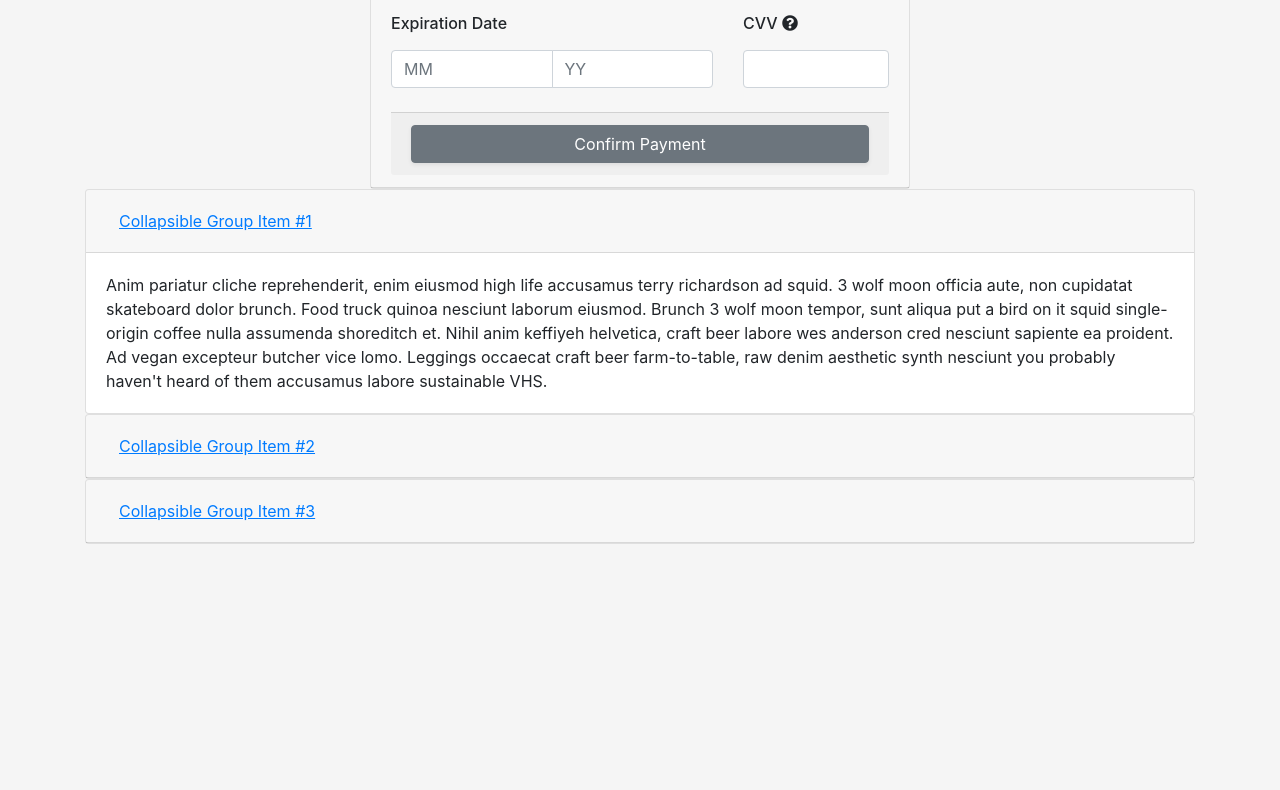
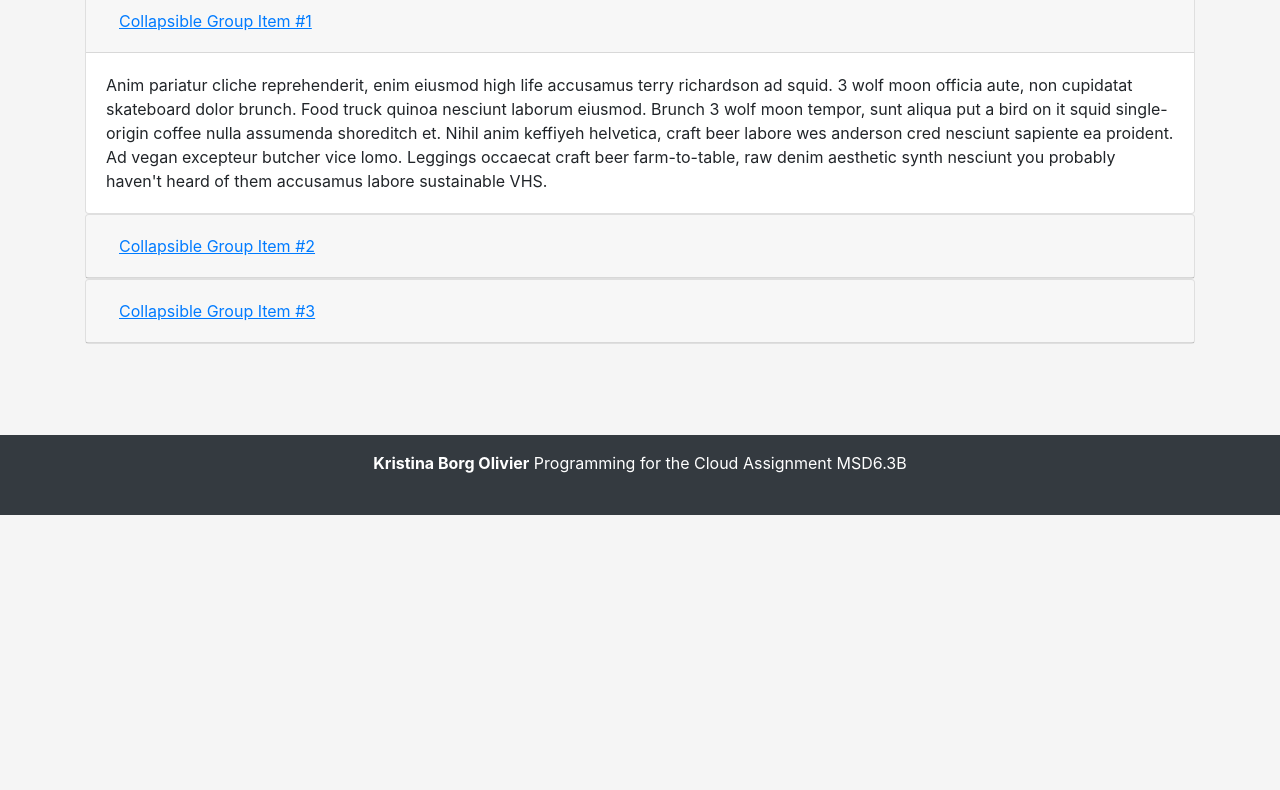
Before and after one commit to kri2309/PFC, a website: page frontend/payments.html in a window 1280 px wide. Shown: the part 845-1635 px from the top of the page. After the commit the page ends 1360 px from the top, so only its background shows below. Drawn offline with nearby package versions, Linux system fonts and the light colour scheme; no server answers; files whose address does not match are found by name.

Commit message:
Update payments.html

```diff
--- a/frontend/payments.html
+++ b/frontend/payments.html
@@ -90,7 +90,7 @@
       <div class="container-fluid" >
         <div
           class="row justify-content-center m-3m align-items-center"
-          style="height: 200vh">
+          style="height: 150vh">
             <div class="container py-5">
                 <div class="row mb-4">
                     <div class="col-lg-8 mx-auto text-center">
```
